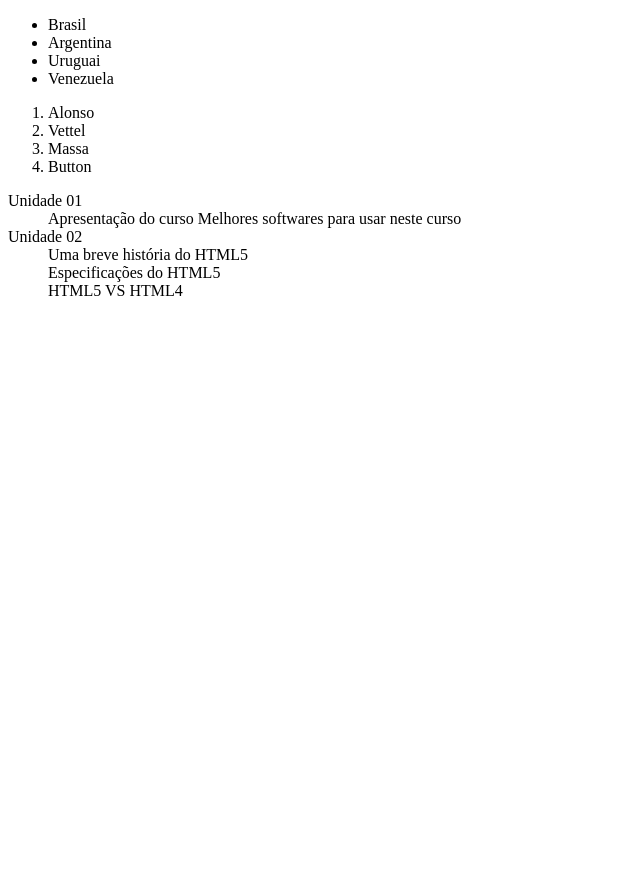
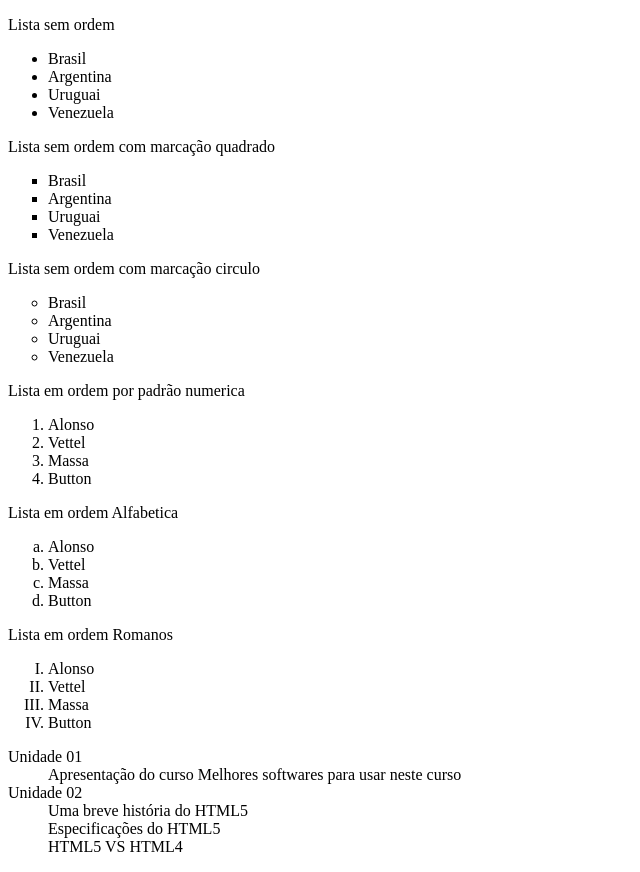
Before and after one commit to caojcarlos/curso_web_designer, a plain HTML site: page unidade05/exercicio05/index.html in a window 1280 px wide. Shown: the whole page, without its empty margins (0-640 px from the left). Before the commit the page ends 800 px from the top, so only its background shows below. Drawn offline with Linux system fonts and the light colour scheme.

Commit message:
trabalhando com listas em html

```diff
--- a/unidade05/exercicio05/index.html
+++ b/unidade05/exercicio05/index.html
@@ -7,7 +7,8 @@
     </head>
 
     <body>
-		<!-- Lista sem ordem --->
+        <!-- Lista sem ordem --->
+        <p>Lista sem ordem </p>
         <ul>
         	<li>Brasil</li>
         	<li>Argentina</li>
@@ -15,8 +16,46 @@
             <li>Venezuela</li>
         </ul>
 
-		<!-- Lista em ordem --->
+        <!-- podemos colocar atravez do atributo tyoe qual o tipo do nosso marcador da lista-->
+        <!-- Lista sem ordem com marcação quadrado --->
+        <p>Lista sem ordem com marcação quadrado</p>
+        <ul type="square"  >
+                <li>Brasil</li>
+                <li>Argentina</li>
+                <li>Uruguai</li>
+                <li>Venezuela</li>
+            </ul>
+
+        <!-- Lista sem ordem com marcação circulo --->
+        <p>Lista sem ordem com marcação circulo</p>
+        <ul type="circle"  >
+                <li>Brasil</li>
+                <li>Argentina</li>
+                <li>Uruguai</li>
+                <li>Venezuela</li>
+            </ul>
+
+        <!-- Lista em ordem --->
+        <p>Lista em ordem por padrão numerica </p>
         <ol>
+        	<li>Alonso</li>
+        	<li>Vettel</li>
+            <li>Massa</li>
+            <li>Button</li>
+        </ol>
+
+        <!-- Lista em ordem alfabertica--->
+        <p>Lista em ordem Alfabetica</p>
+        <ol type="a">
+        	<li>Alonso</li>
+        	<li>Vettel</li>
+            <li>Massa</li>
+            <li>Button</li>
+        </ol>
+
+        <!-- Lista em ordem em Romanos--->
+        <p>Lista em ordem Romanos</p>
+        <ol type="I">
         	<li>Alonso</li>
         	<li>Vettel</li>
             <li>Massa</li>
```
